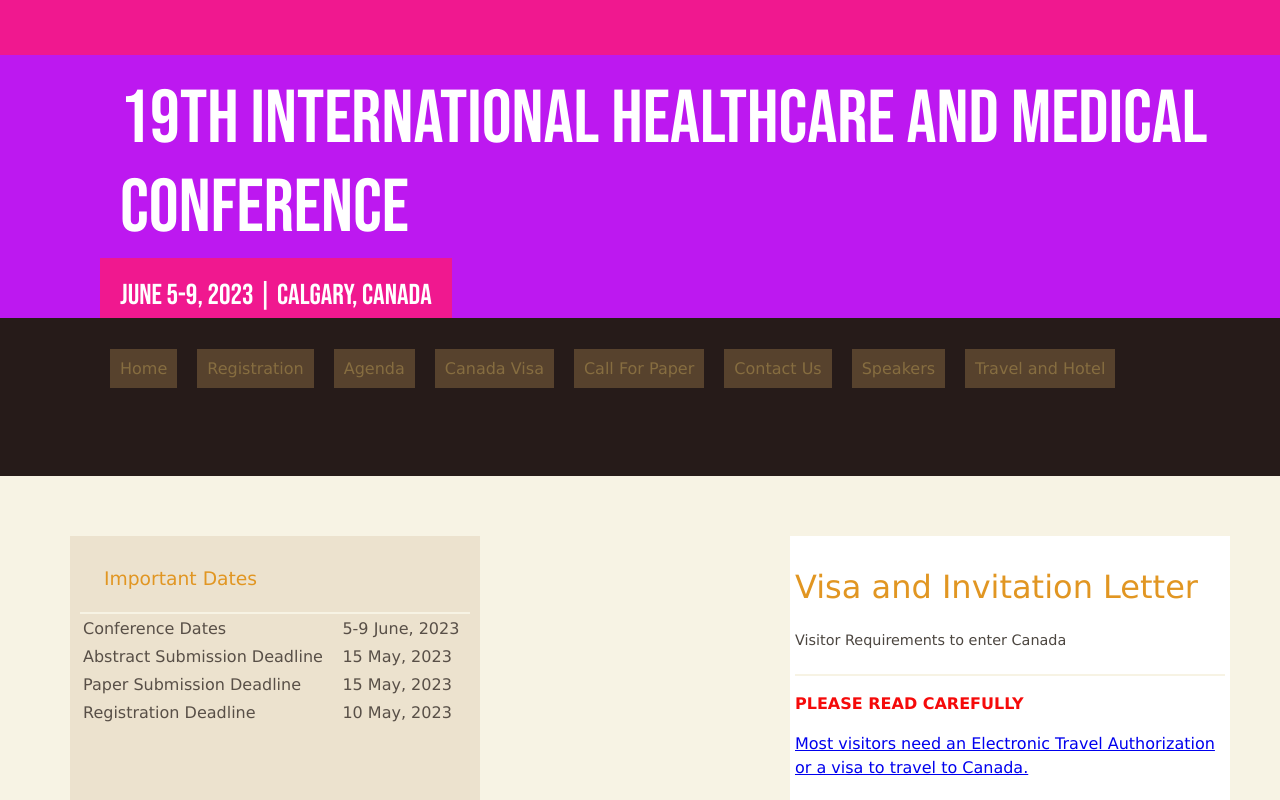
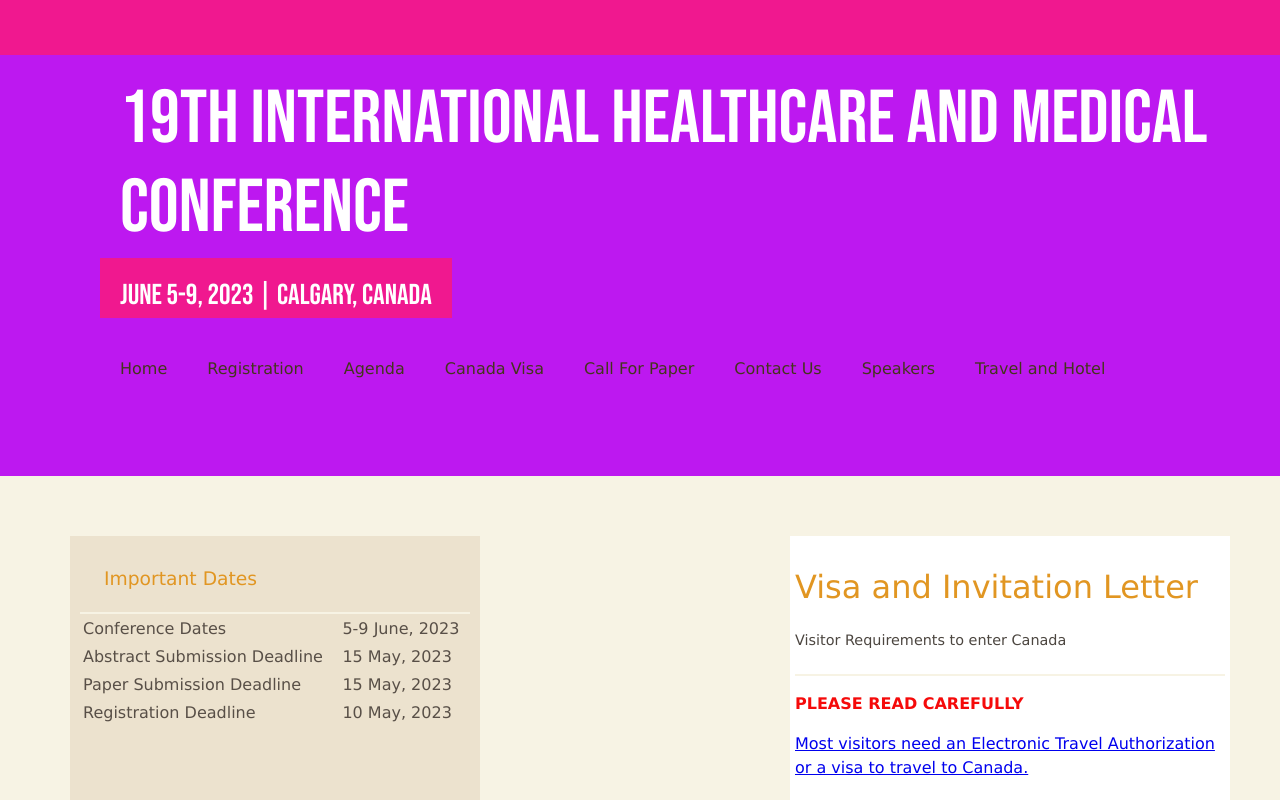
Before and after one commit to Marshall-D/ihcmc, a React (Create React App) app: page /Visa in a window 1280 px wide. Shown: the top 800 px of the page. Built offline with nearby package versions, Linux system fonts and the light colour scheme; a web font is replaced by a local one.

Commit message:
added navigation and footer css 1

```diff
--- a/src/styles/Footer.css
+++ b/src/styles/Footer.css
@@ -3,7 +3,7 @@
     font-family: Verdana, Geneva, sans-serif;
     font-size: 100%;
     height: 165px;
-    background-color: #3e2687;
+    background-color: #bd18f0;
     width: 100%;
 }
 
@@ -11,7 +11,7 @@
 
 .content_info {
     vertical-align: baseline;
-    background-color: #3e2687;
+    background-color: #bd18f0;
     overflow: hidden;
     text-align: center;
     display: flex;
--- a/src/styles/Navigation.css
+++ b/src/styles/Navigation.css
@@ -1,7 +1,7 @@
 
 @media screen and (width >= 1024px) {
   .nav {
-    background-color: #261b19;
+    background-color: #bd18f0;
     height: 120px;
     padding-top: 40px;
     padding-left: 100px;
@@ -12,12 +12,12 @@
   .span {
     text-align: center;
     padding: 10px;
-    background-color: #57422d;
+    /* background-color: #57422d; */
     font-family: 'OpenSans-LightRegular', Verdana, Geneva, sans-serif;
     margin: 10px;
     cursor: pointer;
     font-size: 100%;
-    color: rgb(134, 109, 64);
+    color: rgb(68, 54, 28);
     text-decoration: none;
   }
   .span:hover {
```
